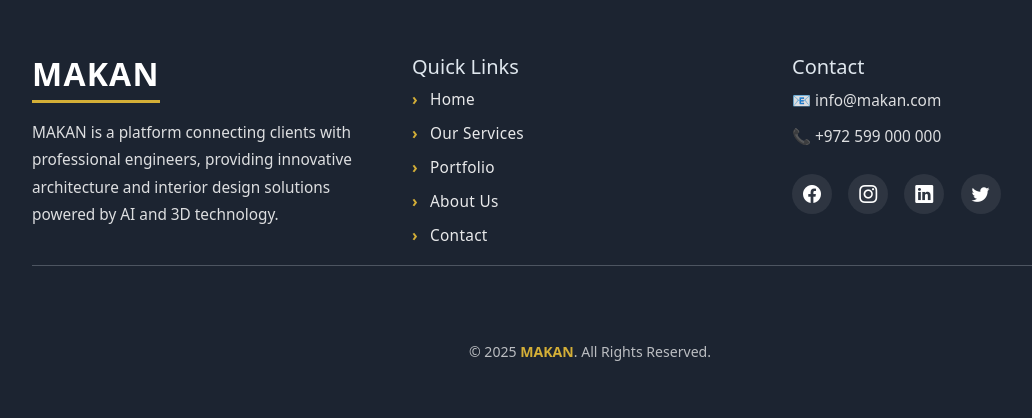
After one commit to MAKAN-Project/makan-backend, a Django app: page /about/ in a window 1280 px wide. The commit adds this page. Shown: the part 2109-2527 px from the top of the page, without its empty margins (50-1082 px from the left). Run offline with Django 5.2, Linux system fonts and the light colour scheme; some libraries are stand-ins or nearby versions.

Commit message:
add about page

```diff
--- /dev/null
+++ b/makan_project/templates/about.html
@@ -0,0 +1,245 @@
+{% load static %}
+<!DOCTYPE html>
+<html lang="en">
+
+<head>
+    <meta charset="UTF-8">
+    <meta name="viewport" content="width=device-width, initial-scale=1">
+    <title>Makan - About Us</title>
+    <link href="https://cdn.jsdelivr.net/npm/bootstrap@5.3.2/dist/css/bootstrap.min.css" rel="stylesheet">
+    <link href="https://cdn.jsdelivr.net/npm/bootstrap-icons@1.11.1/font/bootstrap-icons.css" rel="stylesheet">
+    <link rel="stylesheet" href="{% static 'css/home_style.css' %}">
+    <style>
+        /* Add specific styles for the about page here if needed */
+        .about-page-header {
+            background: linear-gradient(rgba(0, 0, 0, 0.6), rgba(0, 0, 0, 0.6)), url("{% static 'images/about-hero.jpg' %}");
+            background-size: cover;
+            background-position: center;
+            height: 40vh;
+            display: flex;
+            align-items: center;
+            justify-content: center;
+            color: white;
+            text-shadow: 2px 2px 4px rgba(0, 0, 0, 0.5);
+        }
+
+        .team-member-card img {
+            width: 150px;
+            height: 150px;
+            object-fit: cover;
+            border-radius: 50%;
+            transition: transform 0.3s ease;
+        }
+
+        .team-member-card:hover img {
+            transform: translateY(-5px);
+        }
+
+        .navbar.scrolled {
+            background-color: #fff !important; /* Ensure the navbar is white when scrolled */
+            box-shadow: 0 2px 5px rgba(0, 0, 0, 0.1);
+        }
+    </style>
+</head>
+
+<body class="about-page">
+
+    <nav id="mainNavbar" class="navbar navbar-expand-lg py-3">
+        <div class="container">
+            <a class="navbar-brand d-flex align-items-center" href="#">
+                <img src="{% static 'images/logo.png' %}" alt="MAKAN Logo" class="me-2">
+            </a>
+            <button class="navbar-toggler border-0 text-white" type="button" data-bs-toggle="collapse" data-bs-target="#navMenu" aria-controls="navMenu" aria-expanded="false" aria-label="Toggle navigation">
+                <span class="navbar-toggler-icon"></span>
+            </button>
+            <div class="collapse navbar-collapse justify-content-end" id="navMenu">
+                <ul class="navbar-nav mb-2 mb-lg-0">
+                    <li class="nav-item"><a class="nav-link fw-semibold" href="#">Home</a></li>
+                    <li class="nav-item"><a class="nav-link fw-semibold" href="#">Projects</a></li>
+                    <li class="nav-item"><a class="nav-link fw-semibold" href="#">Engineers</a></li>
+                    <li class="nav-item"><a class="nav-link fw-semibold" href="#">AI Studio</a></li>
+                    <li class="nav-item"><a class="nav-link fw-semibold active" aria-current="page" href="/about">About</a></li>
+                    <li class="nav-item ms-lg-3">
+                        <a href="{% url 'login_register' %}" class="btn btn-warning rounded-pill px-4 fw-semibold">
+                            <i class="bi bi-person-circle me-1"></i> Login
+                        </a>
+                    </li>
+                </ul>
+            </div>
+        </div>
+    </nav>
+
+    <header class="about-page-header">
+        <div class="container text-center">
+            <h1 class="display-3 fw-bold">About MAKAN</h1>
+            <p class="lead">Blending AI-powered design with professional engineering expertise.</p>
+        </div>
+    </header>
+
+    <section class="story-mission-section py-5">
+        <div class="container">
+            <div class="row align-items-center g-5">
+                <div class="col-lg-6">
+                    <h2 class="fw-bold mb-3">Our Story and Vision</h2>
+                    <p class="lead text-muted">MAKAN was founded on the belief that cutting-edge technology and human creativity should converge to revolutionize architecture and interior design.</p>
+                    <p>We saw a gap between high-cost, slow traditional design processes and the potential speed and innovation offered by **Artificial Intelligence**. Our platform bridges this, offering clients rapid, tailored, and cost-effective design solutions.</p>
+                    <h5 class="fw-semibold mt-4">Our Mission:</h5>
+                    <ul class="list-unstyled">
+                        <li><i class="bi bi-check-circle-fill text-warning me-2"></i> To make professional design services accessible to everyone.</li>
+                        <li><i class="bi bi-check-circle-fill text-warning me-2"></i> To empower engineers with advanced AI tools.</li>
+                        <li><i class="bi bi-check-circle-fill text-warning me-2"></i> To deliver stunning, functional, and sustainable spaces.</li>
+                    </ul>
+                </div>
+                <div class="col-lg-6 text-center">
+                    <img src="{% static 'images/architecture-blueprint.jpg' %}" alt="Architectural Blueprint and AI" class="img-fluid rounded-4 shadow-lg" loading="lazy">
+                </div>
+            </div>
+        </div>
+    </section>
+
+    <hr class="my-5">
+
+    <section class="core-values-section py-5 bg-light">
+        <div class="container text-center">
+            <h2 class="fw-bold mb-5">Why Choose MAKAN?</h2>
+            <div class="row g-4">
+                <div class="col-md-4">
+                    <div class="p-4 rounded-4 h-100 bg-white shadow-sm">
+                        <i class="bi bi-cpu fs-1 text-primary mb-3"></i>
+                        <h5 class="fw-semibold">AI-Powered Efficiency</h5>
+                        <p class="small text-muted">Generate hundreds of design possibilities in minutes, drastically reducing initial design time and costs.</p>
+                    </div>
+                </div>
+                <div class="col-md-4">
+                    <div class="p-4 rounded-4 h-100 bg-white shadow-sm">
+                        <i class="bi bi-person-workspace fs-1 text-primary mb-3"></i>
+                        <h5 class="fw-semibold">Expert Professionals</h5>
+                        <p class="small text-muted">Our designs are validated and finalized by a network of certified **Architecture and Interior Design engineers**.</p>
+                    </div>
+                </div>
+                <div class="col-md-4">
+                    <div class="p-4 rounded-4 h-100 bg-white shadow-sm">
+                        <i class="bi bi-lightbulb fs-1 text-primary mb-3"></i>
+                        <h5 class="fw-semibold">Innovation & Quality</h5>
+                        <p class="small text-muted">We combine the latest 3D modeling and rendering techniques to provide you with realistic, high-quality visualizations.</p>
+                    </div>
+                </div>
+            </div>
+        </div>
+    </section>
+
+    <section class="team-section py-5">
+        <div class="container text-center">
+            <h2 class="fw-bold mb-5">Our Leadership</h2>
+            <div class="row justify-content-center g-4">
+
+                <div class="col-lg-3 col-md-6">
+                    <div class="team-member-card p-3 h-100">
+                        <img src="{% static 'images/team-lead-1.jpg' %}" alt="Ahmad Al-Wadi" class="mb-3 shadow-sm" onerror="this.onerror=null; this.src='{% static 'images/default-user.png' %}'">
+                        <h5 class="fw-semibold mb-0">Ahmad Al-Wadi</h5>
+                        <p class="text-warning small fw-bold">CEO & Founder</p>
+                        <p class="small text-muted">Visionary leading the blend of technology and construction.</p>
+                        <div class="social-icons">
+                            <a href="#"><i class="bi bi-linkedin me-2"></i></a>
+                            <a href="#"><i class="bi bi-twitter"></i></a>
+                        </div>
+                    </div>
+                </div>
+
+                <div class="col-lg-3 col-md-6">
+                    <div class="team-member-card p-3 h-100">
+                        <img src="{% static 'images/team-lead-2.jpg' %}" alt="Lina Hamdan" class="mb-3 shadow-sm" onerror="this.onerror=null; this.src='{% static 'images/default-user.png' %}'">
+                        <h5 class="fw-semibold mb-0">Lina Hamdan</h5>
+                        <p class="text-warning small fw-bold">Head of Design & AI</p>
+                        <p class="small text-muted">Expert in Interior Design and algorithm development.</p>
+                        <div class="social-icons">
+                            <a href="#"><i class="bi bi-linkedin me-2"></i></a>
+                            <a href="#"><i class="bi bi-instagram"></i></a>
+                        </div>
+                    </div>
+                </div>
+
+                <div class="col-lg-3 col-md-6">
+                    <div class="team-member-card p-3 h-100">
+                        <img src="{% static 'images/team-lead-3.jpg' %}" alt="Omar Zayid" class="mb-3 shadow-sm" onerror="this.onerror=null; this.src='{% static 'images/default-user.png' %}'">
+                        <h5 class="fw-semibold mb-0">Omar Zayid</h5>
+                        <p class="text-warning small fw-bold">CTO</p>
+                        <p class="small text-muted">Driving the platform's technical innovation and performance.</p>
+                        <div class="social-icons">
+                            <a href="#"><i class="bi bi-linkedin me-2"></i></a>
+                            <a href="#"><i class="bi bi-github"></i></a>
+                        </div>
+                    </div>
+                </div>
+            </div>
+        </div>
+    </section>
+
+    <section class="cta-section text-center py-5 text-white">
+        <div class="overlay"></div>
+        <div class="container position-relative">
+            <h2 class="fw-bold">Ready to transform your space?</h2>
+            <p class="lead mb-4">Upload your room and get your AI-powered design today.</p>
+            <a href="#" class="btn btn-warning btn-lg rounded-pill">Upload Your Room</a>
+        </div>
+    </section>
+
+    <footer class="footer">
+        <div class="container py-5">
+            <div class="row gy-4">
+                <div class="col-md-4">
+                    <a href="home.html">
+                        <h2 class="footer-brand mb-3">MAKAN</h2>
+                    </a>
+                    <p class="footer-text">
+                        MAKAN is a platform connecting clients with professional engineers, providing
+                        innovative architecture and interior design solutions powered by AI and 3D technology.
+                    </p>
+                </div>
+                <div class="col-md-4">
+                    <h5 class="footer-title">Quick Links</h5>
+                    <ul class="footer-links list-unstyled">
+                        <li><a href="#">Home</a></li>
+                        <li><a href="#">Our Services</a></li>
+                        <li><a href="#">Portfolio</a></li>
+                        <li><a href="/about">About Us</a></li>
+                        <li><a href="#">Contact</a></li>
+                    </ul>
+                </div>
+                <div class="col-md-4">
+                    <h5 class="footer-title">Contact</h5>
+                    <p class="footer-text mb-2">📧 info@makan.com</p>
+                    <p class="footer-text mb-4">📞 +972 599 000 000</p>
+                    <div class="social-icons">
+                        <a href="#"><i class="bi bi-facebook"></i></a>
+                        <a href="#"><i class="bi bi-instagram"></i></a>
+                        <a href="#"><i class="bi bi-linkedin"></i></a>
+                        <a href="#"><i class="bi bi-twitter"></i></a>
+                    </div>
+                </div>
+            </div>
+            <hr class="footer-divider my-2">
+            <div class="text-center footer-bottom">
+                <p class="mb-0">&copy; 2025 <span class="text-accent">MAKAN</span>. All Rights Reserved.</p>
+            </div>
+        </div>
+    </footer>
+
+    <script src="https://cdn.jsdelivr.net/npm/bootstrap@5.3.2/dist/js/bootstrap.bundle.min.js"></script>
+
+    <script>
+        const navbar = document.getElementById('mainNavbar');
+        // Ensure the navbar is scrolled down immediately on the about page
+        // as it doesn't have a large video header like home.html
+        navbar.classList.add('scrolled');
+
+        window.addEventListener('scroll', () => {
+            if (window.scrollY > 80)
+                navbar.classList.add('scrolled');
+            else
+                navbar.classList.remove('scrolled');
+        });
+    </script>
+</body>
+
+</html>
--- a/makan_project/templates/home.html
+++ b/makan_project/templates/home.html
@@ -56,15 +56,12 @@
           <li class="nav-item"><a class="nav-link fw-semibold" href="#">Projects</a></li>
           <li class="nav-item"><a class="nav-link fw-semibold" href="#">Engineers</a></li>
           <li class="nav-item"><a class="nav-link fw-semibold" href="#">AI Studio</a></li>
-          <li class="nav-item"><a class="nav-link fw-semibold" href="#">About</a></li>
-<<<<<<< HEAD
+          <li class="nav-item"><a class="nav-link fw-semibold" href="/about">About</a></li>
           <li class="nav-item ms-lg-3">
     <a href="{% url 'login_register' %}" class="btn btn-warning rounded-pill px-4 fw-semibold">
       <i class="bi bi-person-circle me-1"></i> Login
     </a>
   </li>
-=======
->>>>>>> origin/main
         </ul>
       </div>
     </div>
--- a/makan_project/urls.py
+++ b/makan_project/urls.py
@@ -25,7 +25,8 @@ from . import views
 urlpatterns = [
     #path('admin/', admin.site.urls),
     path('admin/', admin.site.urls),
-    path('', views.home, name='home'),              # لوحة الإدارة
+    path('', views.home, name='home'),                # لوحة الإدارة
+    path('about/', views.about, name='about'),                # لوحة الإدارة
     path('sessions/', include('sessions_app.urls')), # كل روابط جلساتك
     path('users/', include('users.urls')),          # روابط users
     path('requests/', include('airequests.urls')),  # روابط airequests
--- a/makan_project/views.py
+++ b/makan_project/views.py
@@ -75,3 +75,7 @@ def home(request):
         'pending_notifications': pending_notifications,
         'all_notifications': all_notifications,
     })
+
+
+def about(request):
+    return render(request,'about.html')
```
